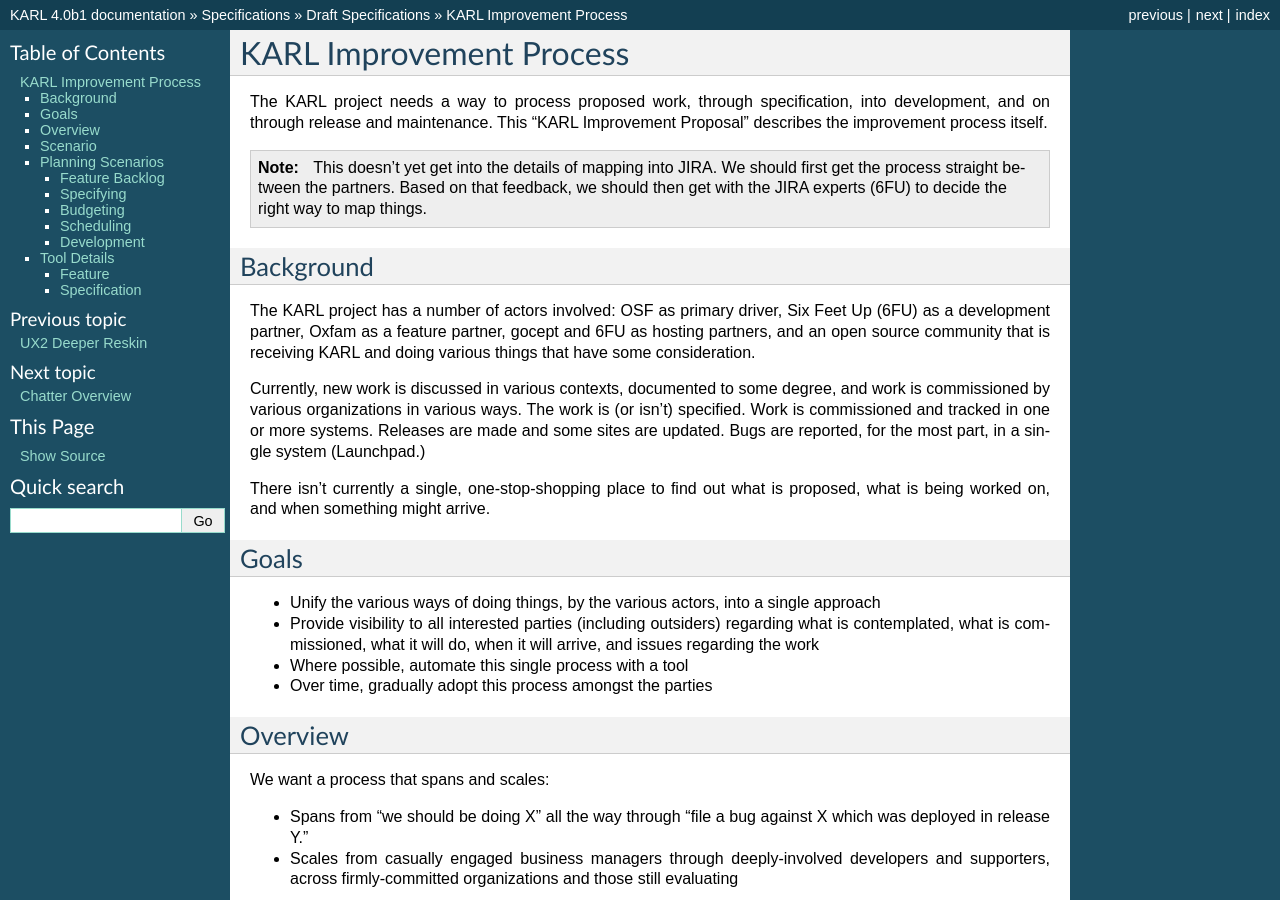
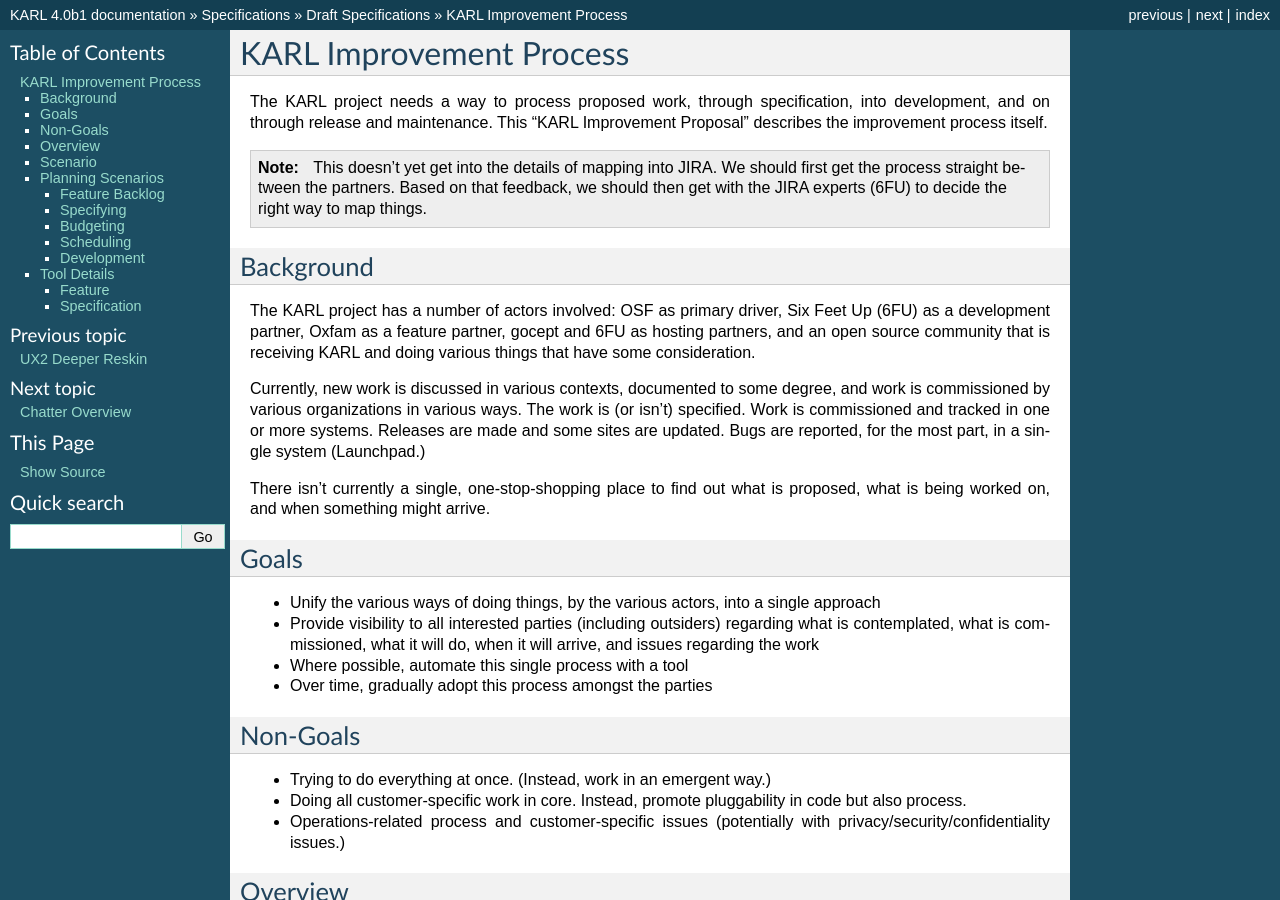
Before and after one commit to karlproject/karldocs, a Sphinx documentation site: the page built from docs/specs/drafts/karl-improvement-process.rst, in a window 1280 px wide and 900 px high. Built offline with Sphinx 7.4.7, drawn with Linux system fonts in a browser that asks for light colours; some of the changed text lies outside the part shown.

Commit message:
Comments from the 6FU/OSF call

```diff
--- a/docs/specs/drafts/karl-improvement-process.rst
+++ b/docs/specs/drafts/karl-improvement-process.rst
@@ -47,6 +47,17 @@
 - Where possible, automate this single process with a tool
 
 - Over time, gradually adopt this process amongst the parties
+
+Non-Goals
+=========
+
+- Trying to do everything at once. (Instead, work in an emergent way.)
+
+- Doing all customer-specific work in core. Instead, promote
+  pluggability in code but also process.
+
+- Operations-related process and customer-specific issues (potentially
+  with privacy/security/confidentiality issues.)
 
 Overview
 ========
@@ -196,6 +207,11 @@
 - Then, make it very productive to organize and re-organize the backlog
   in useful ways
 
+- Need to have groupings within backlog (e.g. "In-Scope and Budgeted",
+  "May Happend Depending on Budget", "Wishlist")
+
+- Allow backlogs per organization/funder
+
 - Primarily, do ordering instead of priority like SCRUM "product
   backlogs"
 
```
